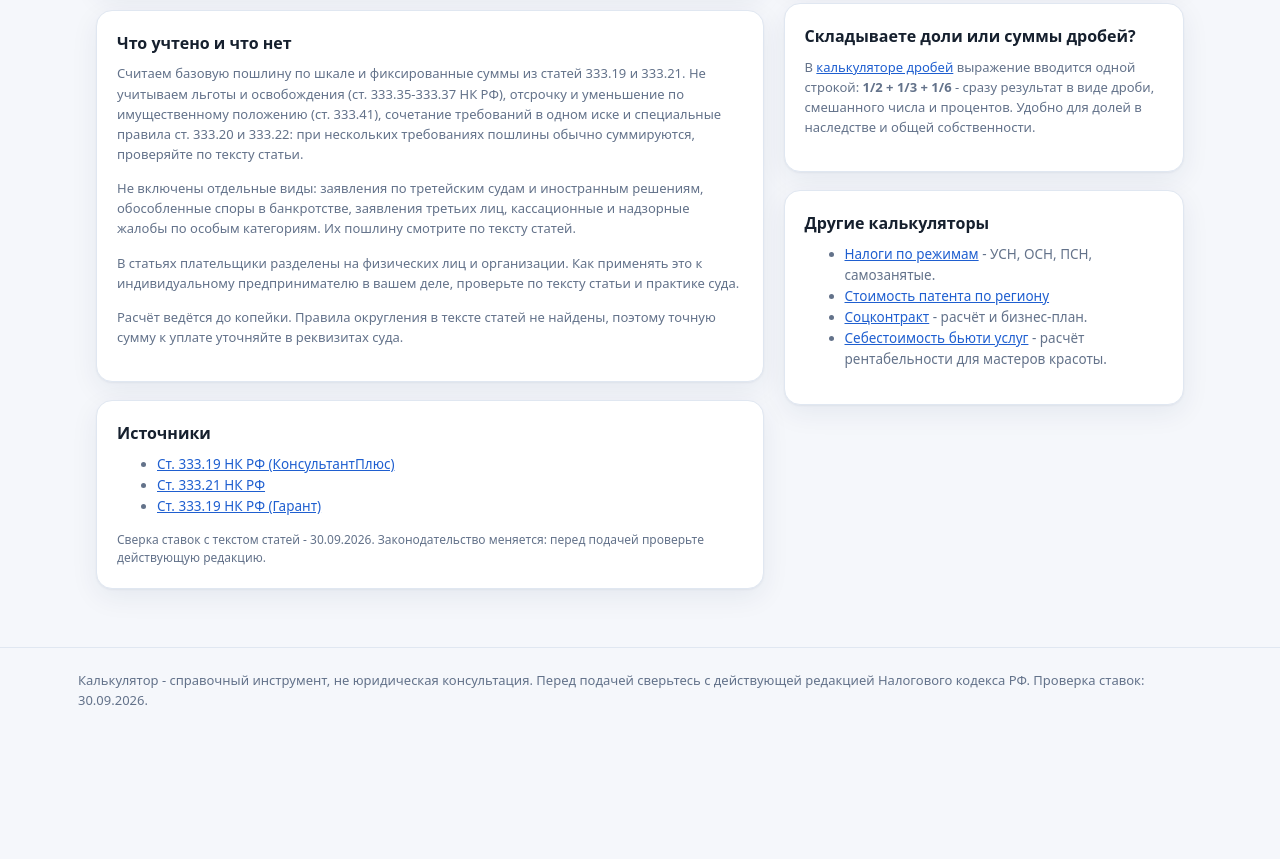
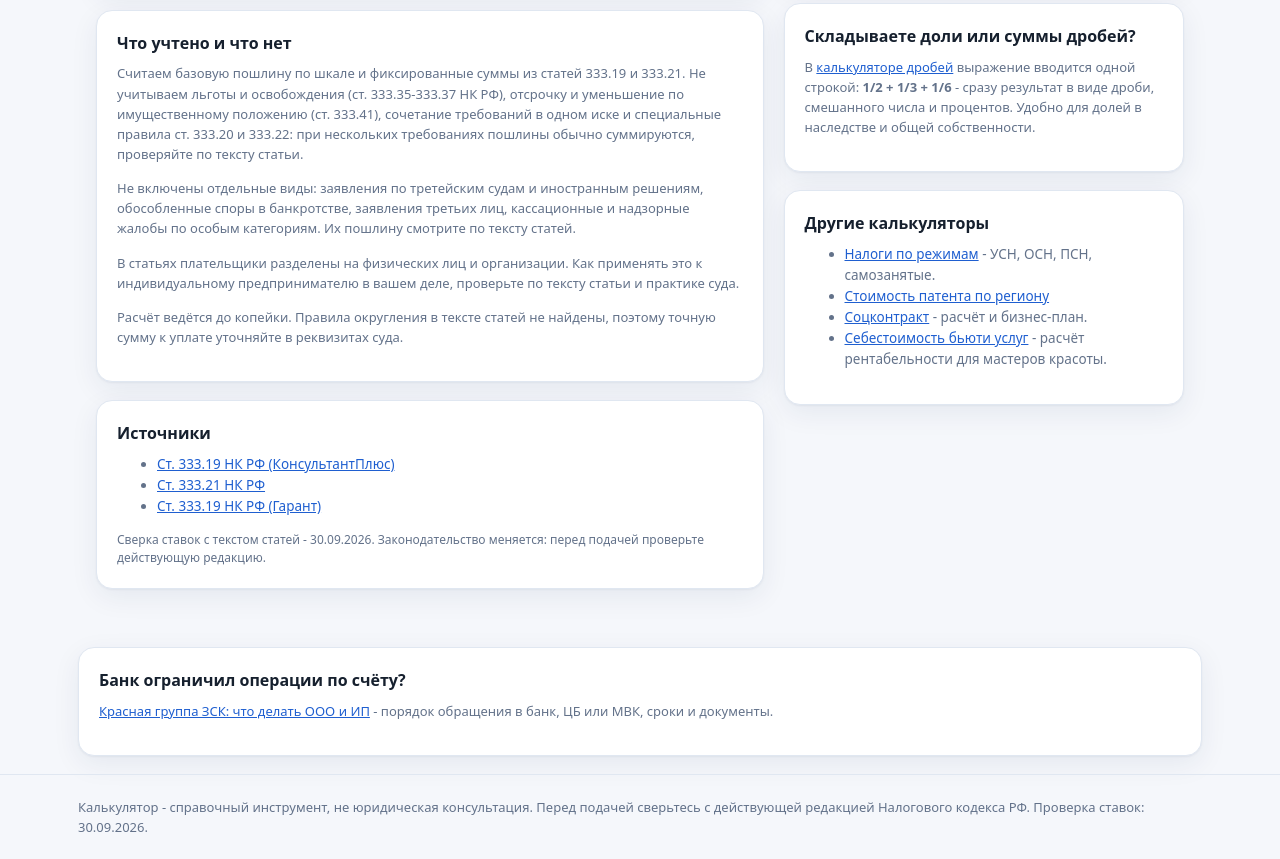
Before and after one commit to kalkulyator-yurista/kalkulyator-yurista.github.io, a plain HTML site: page index.html in a window 1280 px wide. Shown: the part 677-1536 px from the top of the page. Before the commit the page ends 1409 px from the top, so only its background shows below. Drawn offline with Linux system fonts and the light colour scheme.

Commit message:
feat: link ZSK information guide

```diff
--- a/index.html
+++ b/index.html
@@ -108,6 +108,11 @@
 </div>
 </div>
 
+
+<div class="container"><div class="card note-card">
+<h3>Банк ограничил операции по счёту?</h3>
+<p class="hint"><a href="https://razbor-zsk.github.io/?from=kalkulyator-yurista" target="_blank" rel="noopener">Красная группа ЗСК: что делать ООО и ИП</a> - порядок обращения в банк, ЦБ или МВК, сроки и документы.</p>
+</div></div>
 <footer class="foot">
   <div class="container">
     Калькулятор - справочный инструмент, не юридическая консультация. Перед подачей сверьтесь с действующей редакцией Налогового кодекса РФ. Проверка ставок: 30.09.2026.
```
